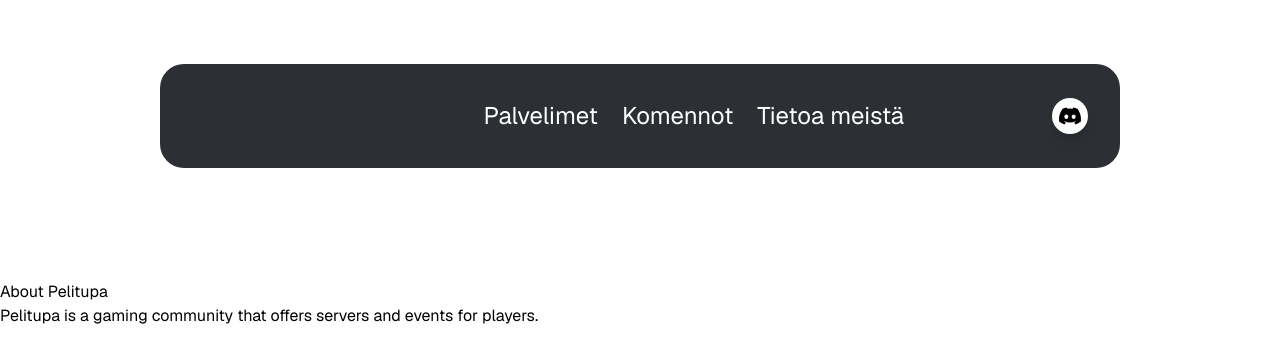
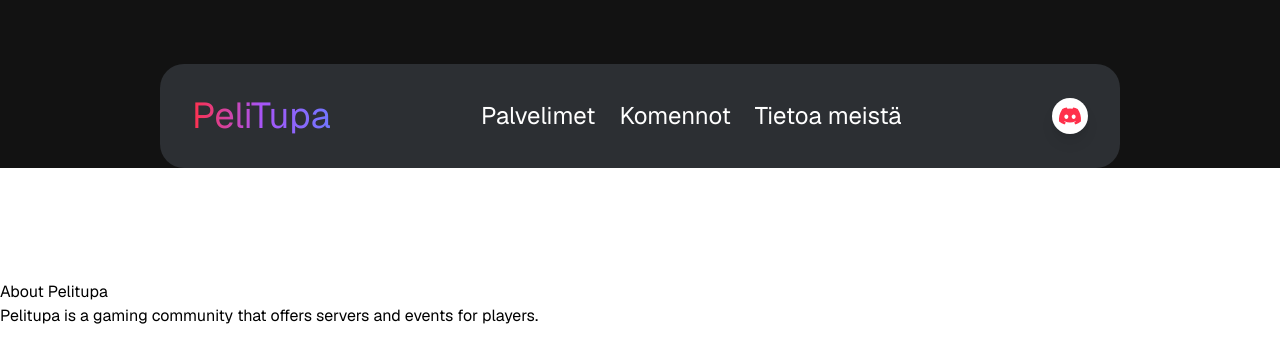
Before and after one commit to CallMeBlad3z/gameserver-website, a Next.js app in the folder community-website/: page /about in a window 1280 px wide. Shown: the top 362 px of the page. Built offline with nearby package versions, Linux system fonts and the light colour scheme.

Commit message:
Update Tailwind configuration to extend font families and customize color palette

```diff
--- a/community-website/tailwind.config.ts
+++ b/community-website/tailwind.config.ts
@@ -8,13 +8,17 @@ const config: Config = {
   ],
   theme: {
     extend: {
+      fontFamily: {
+        sans: ['var(--font-geist-sans)'],
+        mono: ['var(--font-geist-mono)'],
+      },
       colors: {
         'black-opacity-80': 'rgba(0, 0, 0, 0.8)',
-        'very-green': '#008000',
-        'very-red': '#ff0000',
-        'red': '#e3324a',
+        'red-custom': '#FF304B',
+        'blue-custom': '#7176FF',
         'dark': '#2C2F33',
         'darker': '#23272A',
+        'darkest': '#121212',
         'red-dc': '#CA0606',
         'green-dc': '#2ecc71',
         'blue-dc': '#3498db',
@@ -39,7 +43,7 @@ const config: Config = {
       'md': '768px',
       'lg': '1024px',
       'xl': '1280px',
-      '2xl': '1536px',
+      '2xl': '1920px',
     },
   },
   plugins: [],
```
